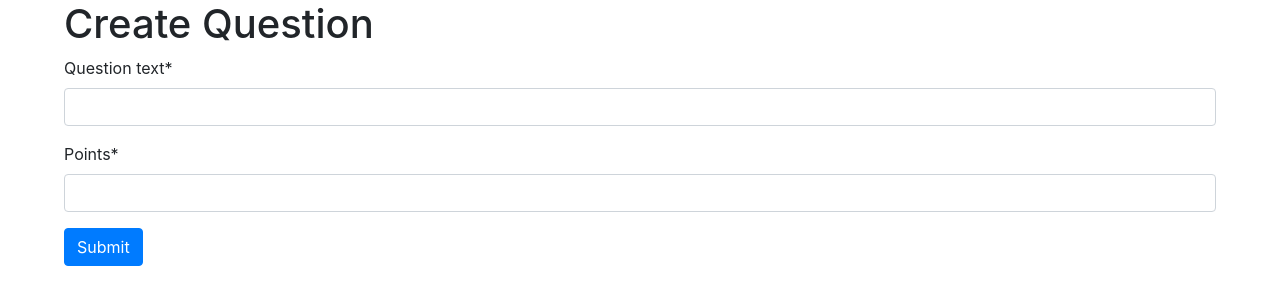
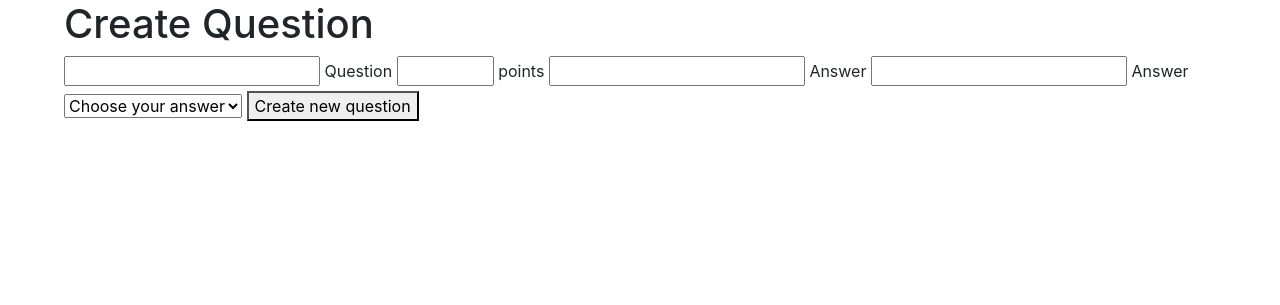
Before and after one commit to angele-DERRIVES/projet_django, a Django app: template templates/Quiz/newQuestion.html in a window 1280 px wide. Shown: the part 56-361 px from the top of the page. Run offline with Django 4.2, Linux system fonts and the light colour scheme; the template is opened without the code that fills it: values named after a table or form of the project are taken from there, others are empty; some libraries are stand-ins or nearby versions.

Commit message:
ajout de contenu sur l'html de new question

```diff
--- a/templates/Quiz/newQuestion.html
+++ b/templates/Quiz/newQuestion.html
@@ -6,10 +6,34 @@
 
 {% block body_content %}
     <h1>Create Question</h1>
+
+    {{ form.question_text }}
+    <label for="question_text">Question</label>
+
+    {{ form.points }}
+    <label for="points">points</label>
+
+    <input type="text" name="answer_text" id="id_answer_text">
+    <label for="answer_text"></label>Answer</label>
+
+    <input type="text" name="answer_text" id="id_answer_text" class="validate">
+    <label for="answer_text">Answer</label>
+
+    <select id="id_is_correct" name="is_correct">
+        <option value="" disabled selected>Choose your answer</option>
+        <option value="1">1</option>
+        <option value="2">2</option>
+        <option value="3">3</option>
+        <option value="4">4</option>
+    </select>
+
+    <button type="submit" value="login">Create new question</button>
+
+    <!--
     <form action="" method="post">
         {% csrf_token %}
         {{ form|crispy }}
         <button type="submit" class="btn btn-primary">Submit</button>
 
-    </form>
+    </form>-->
 {% endblock %}
--- a/templates/Quiz/newQuiz.html
+++ b/templates/Quiz/newQuiz.html
@@ -22,7 +22,7 @@
     {{ form.time_limit_mins }}
     <label for="time_limit_mins">Time limit in minutes</label>
 
-    <button type="submit" value="login">Create new QUiz</button>
+    <button type="submit" value="login">Create new quiz</button>
 
     <!--
     <form action="" method="post">
```
